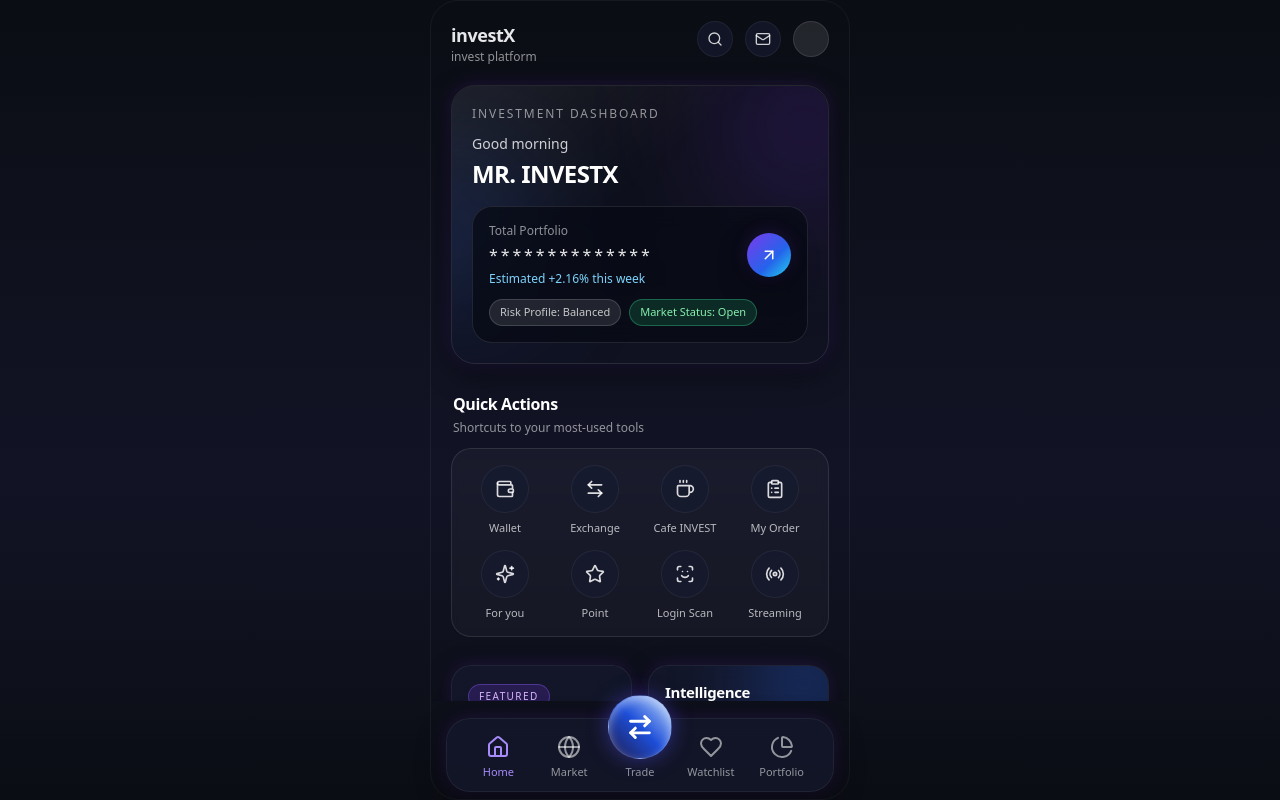
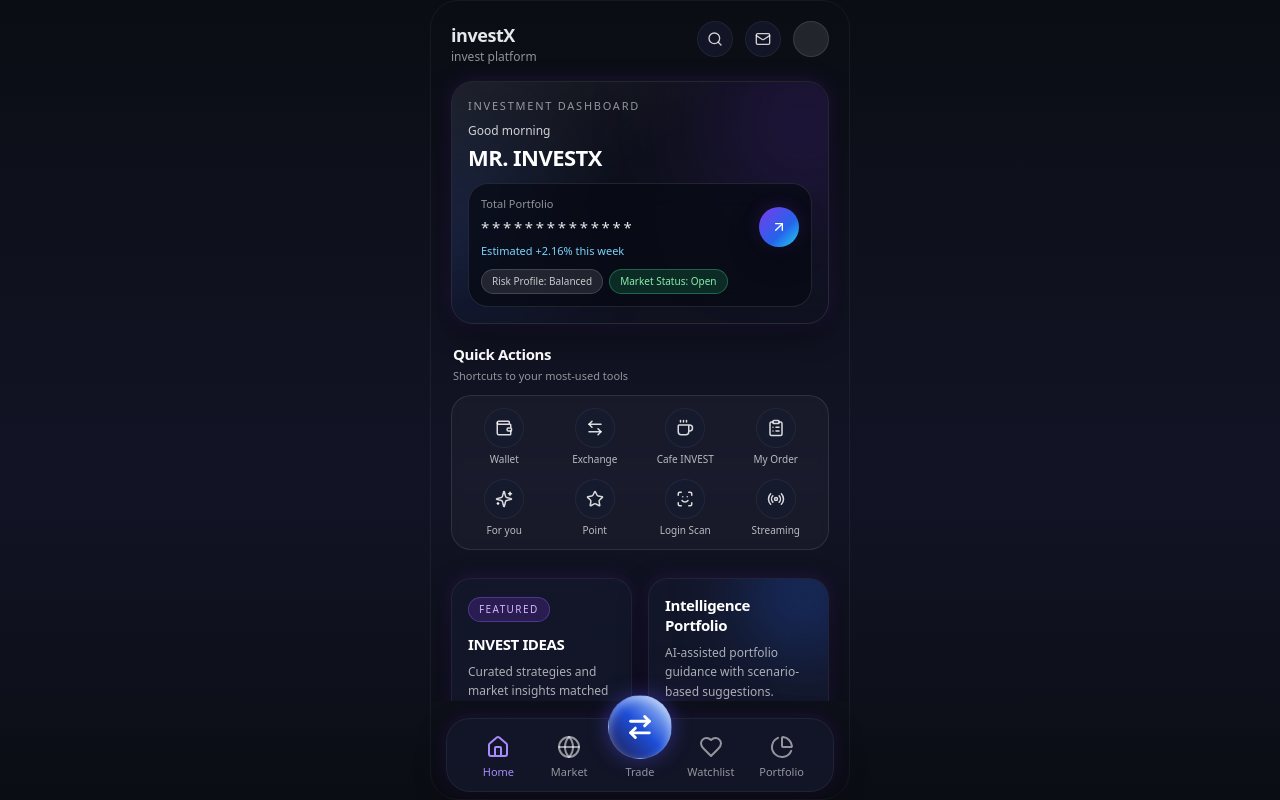
Before and after one commit to pierottt/investX, a Next.js app: page / in a window 1280 px wide. Built offline with nearby package versions, Linux system fonts and the light colour scheme.

Commit message:
resize home components

```diff
--- a/app/page.tsx
+++ b/app/page.tsx
@@ -9,39 +9,39 @@ export default function HomePage() {
     <div className="page-scroll no-scrollbar">
       <TopBar />
 
-      <div className="page-x pb-safe-nav pt-safe-top">
+      <div className="page-x pb-safe-nav pt-3 min-[360px]:pt-4">
         {/* Hero */}
-        <section className="relative overflow-hidden rounded-[24px] border border-white/10 bg-[radial-gradient(circle_at_18%_0%,rgba(124,58,237,0.32),transparent_42%),radial-gradient(circle_at_90%_16%,rgba(34,211,238,0.18),transparent_34%),rgba(12,15,28,0.94)] p-4 shadow-glow min-[360px]:p-5">
+        <section className="relative overflow-hidden rounded-[22px] border border-white/10 bg-[radial-gradient(circle_at_18%_0%,rgba(124,58,237,0.32),transparent_42%),radial-gradient(circle_at_90%_16%,rgba(34,211,238,0.18),transparent_34%),rgba(12,15,28,0.94)] p-3.5 shadow-glow min-[360px]:p-4">
           <div className="pointer-events-none absolute inset-0 bg-[linear-gradient(140deg,rgba(255,255,255,0.08)_0%,rgba(255,255,255,0)_45%)]" />
           <div className="pointer-events-none absolute -left-20 top-16 h-40 w-40 rounded-full bg-[rgba(37,99,235,0.2)] blur-3xl" />
           <div className="pointer-events-none absolute -right-16 -top-12 h-44 w-44 rounded-full bg-[rgba(124,58,237,0.22)] blur-3xl" />
 
           <div className="relative min-w-0">
-            <p className="text-[11px] uppercase tracking-[0.16em] text-white/55 min-[360px]:text-xs">INVESTMENT DASHBOARD</p>
-            <p className="mt-3 text-xs text-white/80 min-[360px]:text-sm">Good morning</p>
-            <h1 className="mt-1 text-xl font-semibold tracking-tight text-white min-[360px]:text-2xl">MR. INVESTX</h1>
+            <p className="text-[10px] uppercase tracking-[0.16em] text-white/55 min-[360px]:text-[11px]">INVESTMENT DASHBOARD</p>
+            <p className="mt-2 text-[11px] text-white/80 min-[360px]:text-xs">Good morning</p>
+            <h1 className="mt-1 text-lg font-semibold tracking-tight text-white min-[360px]:text-[22px]">MR. INVESTX</h1>
 
-            <div className="mt-4 rounded-2xl border border-white/10 bg-[rgba(7,10,20,0.72)] p-3 backdrop-blur-md min-[360px]:p-4">
-              <div className="flex items-center justify-between gap-3">
+            <div className="mt-3 rounded-[20px] border border-white/10 bg-[rgba(7,10,20,0.72)] p-3 backdrop-blur-md">
+              <div className="flex items-center justify-between gap-2.5">
                 <div className="min-w-0">
-                  <p className="text-[11px] text-white/55 min-[360px]:text-xs">Total Portfolio</p>
-                  <p className="mt-1 text-sm font-medium tracking-[0.18em] text-white/90 min-[360px]:text-base">**************</p>
-                  <p className="mt-1 text-[11px] text-[#7DD3FC] min-[360px]:text-xs">Estimated +2.16% this week</p>
+                  <p className="text-[10px] text-white/55 min-[360px]:text-[11px]">Total Portfolio</p>
+                  <p className="mt-1 text-[13px] font-medium tracking-[0.18em] text-white/90 min-[360px]:text-[15px]">**************</p>
+                  <p className="mt-1 text-[10px] text-[#7DD3FC] min-[360px]:text-[11px]">Estimated +2.16% this week</p>
                 </div>
                 <button
                   type="button"
                   aria-label="Go to portfolio summary"
-                  className="tap focus-accent flex h-10 w-10 shrink-0 items-center justify-center rounded-full bg-accent shadow-glow min-[360px]:h-11 min-[360px]:w-11"
+                  className="tap focus-accent flex h-9 w-9 shrink-0 items-center justify-center rounded-full bg-accent shadow-glow min-[360px]:h-10 min-[360px]:w-10"
                 >
-                  <ArrowUpRight className="h-4 w-4 text-white min-[360px]:h-[18px] min-[360px]:w-[18px]" />
+                  <ArrowUpRight className="h-4 w-4 text-white" />
                 </button>
               </div>
 
-              <div className="mt-3 flex flex-wrap gap-2">
-                <span className="rounded-full border border-white/15 bg-white/10 px-2.5 py-1 text-[10px] font-medium text-white/75 min-[360px]:text-[11px]">
+              <div className="mt-2.5 flex flex-wrap gap-1.5">
+                <span className="rounded-full border border-white/15 bg-white/10 px-2.5 py-1 text-[9px] font-medium text-white/75 min-[360px]:text-[10px]">
                   Risk Profile: Balanced
                 </span>
-                <span className="rounded-full border border-[#34D399]/35 bg-[#14553B]/45 px-2.5 py-1 text-[10px] font-medium text-[#86EFAC] min-[360px]:text-[11px]">
+                <span className="rounded-full border border-[#34D399]/35 bg-[#14553B]/45 px-2.5 py-1 text-[9px] font-medium text-[#86EFAC] min-[360px]:text-[10px]">
                   Market Status: Open
                 </span>
               </div>
@@ -50,21 +50,21 @@ export default function HomePage() {
         </section>
 
         {/* Quick Actions */}
-        <section className="mt-6 min-[390px]:mt-7">
-          <div className="mb-3 px-0.5">
-            <h2 className="text-[15px] font-semibold tracking-tight text-white min-[390px]:text-base">Quick Actions</h2>
-            <p className="mt-1 text-[11px] text-white/55 min-[390px]:text-xs">Shortcuts to your most-used tools</p>
+        <section className="mt-4 min-[390px]:mt-5">
+          <div className="mb-2.5 px-0.5">
+            <h2 className="text-sm font-semibold tracking-tight text-white min-[390px]:text-[15px]">Quick Actions</h2>
+            <p className="mt-1 text-[10px] text-white/55 min-[390px]:text-[11px]">Shortcuts to your most-used tools</p>
           </div>
-          <div className="rounded-2xl border border-white/10 bg-[rgba(255,255,255,0.03)] p-3.5 backdrop-blur-sm min-[390px]:p-4">
-            <div className="grid grid-cols-4 gap-2.5 min-[360px]:gap-3 min-[390px]:gap-4">
-              <IconCircleButton icon={<Wallet className="h-4 w-4 text-white/85 min-[360px]:h-5 min-[360px]:w-5" />} label="Wallet" />
-              <IconCircleButton icon={<ArrowLeftRight className="h-4 w-4 text-white/85 min-[360px]:h-5 min-[360px]:w-5" />} label="Exchange" />
-              <IconCircleButton icon={<Coffee className="h-4 w-4 text-white/85 min-[360px]:h-5 min-[360px]:w-5" />} label="Cafe INVEST" />
-              <IconCircleButton icon={<ClipboardList className="h-4 w-4 text-white/85 min-[360px]:h-5 min-[360px]:w-5" />} label="My Order" />
-              <IconCircleButton icon={<Sparkles className="h-4 w-4 text-white/85 min-[360px]:h-5 min-[360px]:w-5" />} label="For you" />
-              <IconCircleButton icon={<Star className="h-4 w-4 text-white/85 min-[360px]:h-5 min-[360px]:w-5" />} label="Point" />
-              <IconCircleButton icon={<ScanFace className="h-4 w-4 text-white/85 min-[360px]:h-5 min-[360px]:w-5" />} label="Login Scan" />
-              <IconCircleButton icon={<Radio className="h-4 w-4 text-white/85 min-[360px]:h-5 min-[360px]:w-5" />} label="Streaming" />
+          <div className="rounded-2xl border border-white/10 bg-[rgba(255,255,255,0.03)] p-3 backdrop-blur-sm">
+            <div className="grid grid-cols-4 gap-x-2 gap-y-3 min-[360px]:gap-x-2.5 min-[360px]:gap-y-3.5">
+              <IconCircleButton icon={<Wallet className="h-[15px] w-[15px] text-white/85 min-[360px]:h-[18px] min-[360px]:w-[18px]" />} label="Wallet" />
+              <IconCircleButton icon={<ArrowLeftRight className="h-[15px] w-[15px] text-white/85 min-[360px]:h-[18px] min-[360px]:w-[18px]" />} label="Exchange" />
+              <IconCircleButton icon={<Coffee className="h-[15px] w-[15px] text-white/85 min-[360px]:h-[18px] min-[360px]:w-[18px]" />} label="Cafe INVEST" />
+              <IconCircleButton icon={<ClipboardList className="h-[15px] w-[15px] text-white/85 min-[360px]:h-[18px] min-[360px]:w-[18px]" />} label="My Order" />
+              <IconCircleButton icon={<Sparkles className="h-[15px] w-[15px] text-white/85 min-[360px]:h-[18px] min-[360px]:w-[18px]" />} label="For you" />
+              <IconCircleButton icon={<Star className="h-[15px] w-[15px] text-white/85 min-[360px]:h-[18px] min-[360px]:w-[18px]" />} label="Point" />
+              <IconCircleButton icon={<ScanFace className="h-[15px] w-[15px] text-white/85 min-[360px]:h-[18px] min-[360px]:w-[18px]" />} label="Login Scan" />
+              <IconCircleButton icon={<Radio className="h-[15px] w-[15px] text-white/85 min-[360px]:h-[18px] min-[360px]:w-[18px]" />} label="Streaming" />
             </div>
           </div>
         </section>
--- a/components/ui/IconCircleButton.tsx
+++ b/components/ui/IconCircleButton.tsx
@@ -8,11 +8,11 @@ export default function IconCircleButton({
   label: string;
 }) {
   return (
-    <button className="tap flex w-full min-w-0 flex-col items-center gap-1.5 min-[360px]:gap-2">
-      <div className="flex h-10 w-10 items-center justify-center rounded-full glass min-[360px]:h-12 min-[360px]:w-12">
+    <button className="tap flex w-full min-w-0 flex-col items-center gap-1 min-[360px]:gap-1.5">
+      <div className="flex h-9 w-9 items-center justify-center rounded-full glass min-[360px]:h-10 min-[360px]:w-10">
         {icon}
       </div>
-      <div className="max-w-full text-center text-[10px] leading-tight text-white/70 min-[360px]:text-[11px]">{label}</div>
+      <div className="max-w-[4.5rem] text-center text-[9px] leading-[1.15] text-white/70 min-[360px]:text-[10px]">{label}</div>
     </button>
   );
 }
```
